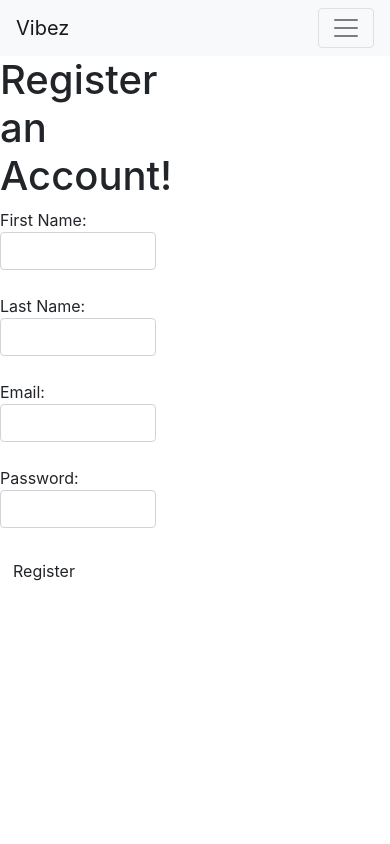
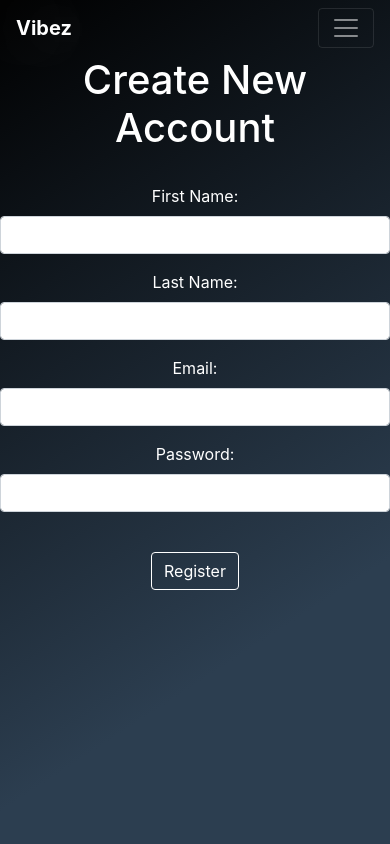
Before and after one commit to surferJen/vibez, a Flask app: page /register in a window 390 px wide. Run offline with Flask 2, Linux system fonts and the light colour scheme; some libraries are stand-ins or nearby versions.

Commit message:
CSS and bootstrap and html

```diff
--- a/templates/base.html
+++ b/templates/base.html
@@ -22,11 +22,12 @@
 
 
 <body>
-{% block content %}
-
 <script src="https://code.jquery.com/jquery-3.3.1.slim.min.js" integrity="sha384-q8i/X+965DzO0rT7abK41JStQIAqVgRVzpbzo5smXKp4YfRvH+8abtTE1Pi6jizo" crossorigin="anonymous"></script>
 <script src="https://cdnjs.cloudflare.com/ajax/libs/popper.js/1.14.7/umd/popper.min.js" integrity="sha384-UO2eT0CpHqdSJQ6hJty5KVphtPhzWj9WO1clHTMGa3JDZwrnQq4sF86dIHNDz0W1" crossorigin="anonymous"></script>
 <script src="https://stackpath.bootstrapcdn.com/bootstrap/4.3.1/js/bootstrap.min.js" integrity="sha384-JjSmVgyd0p3pXB1rRibZUAYoIIy6OrQ6VrjIEaFf/nJGzIxFDsf4x0xIM+B07jRM" crossorigin="anonymous"></script>
+{% block content %}
+
+
 
 {% endblock %}
 </body>
--- a/templates/register.html
+++ b/templates/register.html
@@ -1,8 +1,44 @@
 {% extends 'base.html' %}
 {% block content %}
 
-	<nav class="navbar navbar-expand-lg navbar-light bg-light">
-  <a class="navbar-brand" href="#">Vibez</a>
+<style>
+@keyframes glowing {
+  0% { text-shadow: 0 0 -10px white; }
+  40% { text-shadow: 0 0 100 white; }
+  60% { text-shadow: 0 0 100px white; }
+  100% { text-shadow: 0 0 -10px white; }
+}
+.navbar-brand{
+	font-weight: bold;
+	animation: glowing 2000ms infinite;
+}
+
+html,body {
+     padding: 0;
+    margin: 0;
+    box-sizing: border-box;
+    font-family: Helvetica, Calibri, Roboto, Open Sans, sans-serif -webkit-backface-visibility: hidden;
+    height: 100%;
+    width: 100%;
+    color: white;
+    background-color: #000000;
+    background-image: linear-gradient(147deg, #000000 0%, #2c3e50 74%);
+
+}
+.btn.btn-register {
+  color:white;
+  border: 1px solid white;
+}
+h1 {
+  text-align:center;
+}
+form {
+  text-align:center;
+}
+</style>
+
+	<nav class="navbar navbar-expand-lg navbar-dark">
+  <a class="navbar-brand">Vibez</a>
   <button class="navbar-toggler" type="button" data-toggle="collapse" data-target="#navbarNavAltMarkup" aria-controls="navbarNavAltMarkup" aria-expanded="false" aria-label="Toggle navigation">
     <span class="navbar-toggler-icon"></span>
   </button>
@@ -27,43 +63,40 @@
 </script>
 
 
-<div class="well spaced" style="width:40%;">
-<h1>Register an Account!</h1>
-
+<div class="row">
+<div class="col-sm-12 col-lg-6 ml-lg-auto mr-lg-auto center">
+  <h1>Create New Account</h1>
+  <br>
   <form action="register" method="POST">
 
     <div class="form-group">
-    <label>
-        First Name:
-        <input type="text" name="fname" class="form-control">
-    </label>
+    <label>First Name:</label>
+        <input class="form-control col-sm-6 ml-lg-auto mr-lg-auto center" type="text" name="fname" class="form-control">
     </div>
 
+
     <div class="form-group">
-    <label>
-      Last Name:
-      <input type="text" name="lname" class="form-control">
-    </label>
+    <label>Last Name:</label>
+      <input class="form-control col-sm-6 ml-lg-auto mr-lg-auto center" type="text" name="lname" class="form-control">
     </div>
 
+
     <div class="form-group">
-    <label>
-      Email:
-      <input type="text" name="email" class="form-control">
-    </label>
+    <label>Email:</label>
+      <input class="form-control col-sm-6 ml-lg-auto mr-lg-auto center" type="text" name="email" class="form-control">
     </div>
 
-  <div class="form-group">
-    <label>
-      Password:
-      <input type="password" name="password" class="form-control">
-    </label>
-  </div>
 
     <div class="form-group">
+    <label>Password:</label>
+      <input class="form-control col-sm-6 ml-lg-auto mr-lg-auto center" type="password" name="password" class="form-control">
+    </div>
+    <br>
+
+
     <input type="submit" value="Register" class="btn btn-register">
-  </div>
 
 </form>
 </div>
+</div>
 {% endblock %}
```
Also changed, not shown: templates/D3_user_playlists_page.html (+13 -3 lines), templates/amplitude_generate_playlist.html (+36 -1 lines), templates/amplitude_user_songs_page.html (+33 -1 lines), templates/create_playlist.html (+62 -16 lines), templates/login.html (+49 -13 lines). Lines whose indentation alone changed are shown as unchanged.
